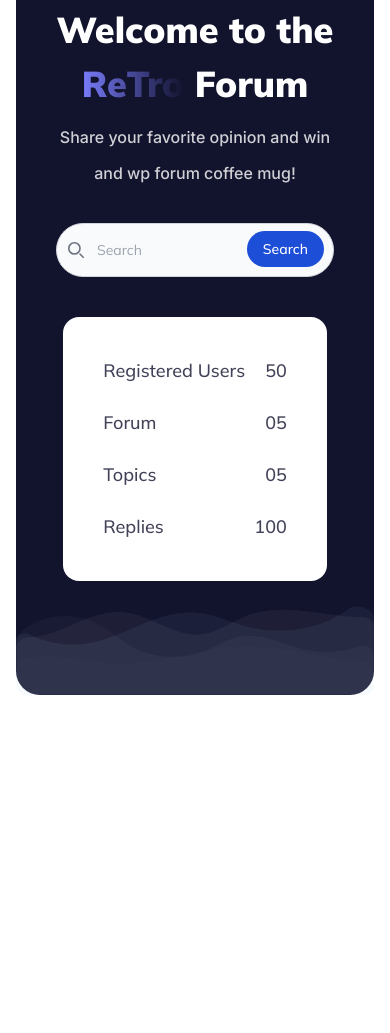
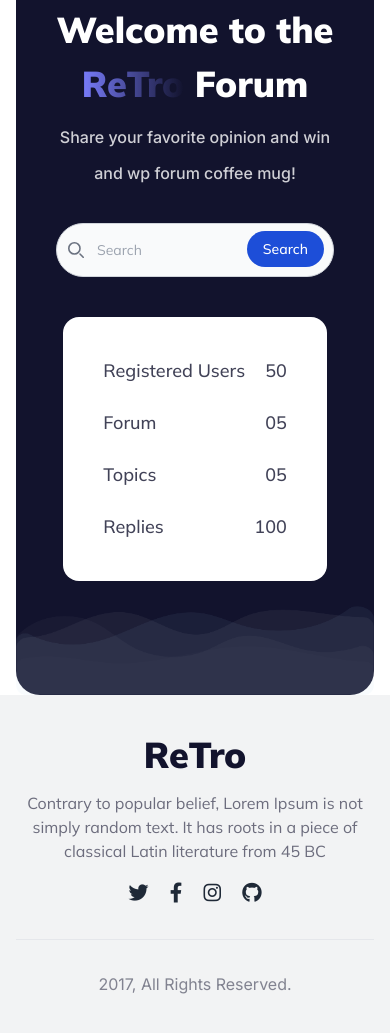
Before and after one commit to byteFarhan/Antique-Forum, a plain HTML site: page index.html in a window 390 px wide. Shown: the part 145-1178 px from the top of the page. Before the commit the page ends 844 px from the top, so only its background shows below. Drawn offline with nearby package versions, Linux system fonts and the light colour scheme.

Commit message:
Footer section has been added with responsiveness.

```diff
--- a/index.html
+++ b/index.html
@@ -190,20 +190,34 @@
                             </div>
                         </div>
                     </div>
-
                 </div>
                 <div class="pb-10 hidden lg:block"></div>
             </div>
-
-
             <img src="./images/bgbanner.png" alt="" class="object-cover w-full md:absolute bottom-0 lg:static">
         </section>
     </header>
-
     <main>
         <!-- website content gose here! -->
     </main>
-    <footer>
+    <footer class="bg-[#12132D0D] py-10 lg:pt-24 lg:pb-16">
+
+        <div class="max-w-[1280px] container text-center">
+            <div class="w-full md:w-3/4 lg:w-2/4 mx-auto space-y-4">
+                <h3 class="text-4xl font-black">ReTro</h3>
+                <p class="font-mulish">Contrary to popular belief, Lorem Ipsum is not simply random text. It has roots
+                    in a piece of
+                    classical Latin literature from 45 BC</p>
+                <div class="text-xl md:text-2xl space-x-4 md:space-x-6 *:cursor-pointer text-center">
+                    <!-- <i class="fa-brands fa-x-twitter"></i> -->
+                    <i class="fa-brands fa-twitter"></i>
+                    <i class="fa-brands fa-facebook-f"></i>
+                    <i class="fa-brands fa-instagram"></i>
+                    <i class="fa-brands fa-github"></i>
+                </div>
+            </div>
+            <hr class="bg-slate-900 my-8 lg:my-10">
+            <p class="text-[#12132D80]">2017, All Rights Reserved.</p>
+        </div>
 
     </footer>
 
```
